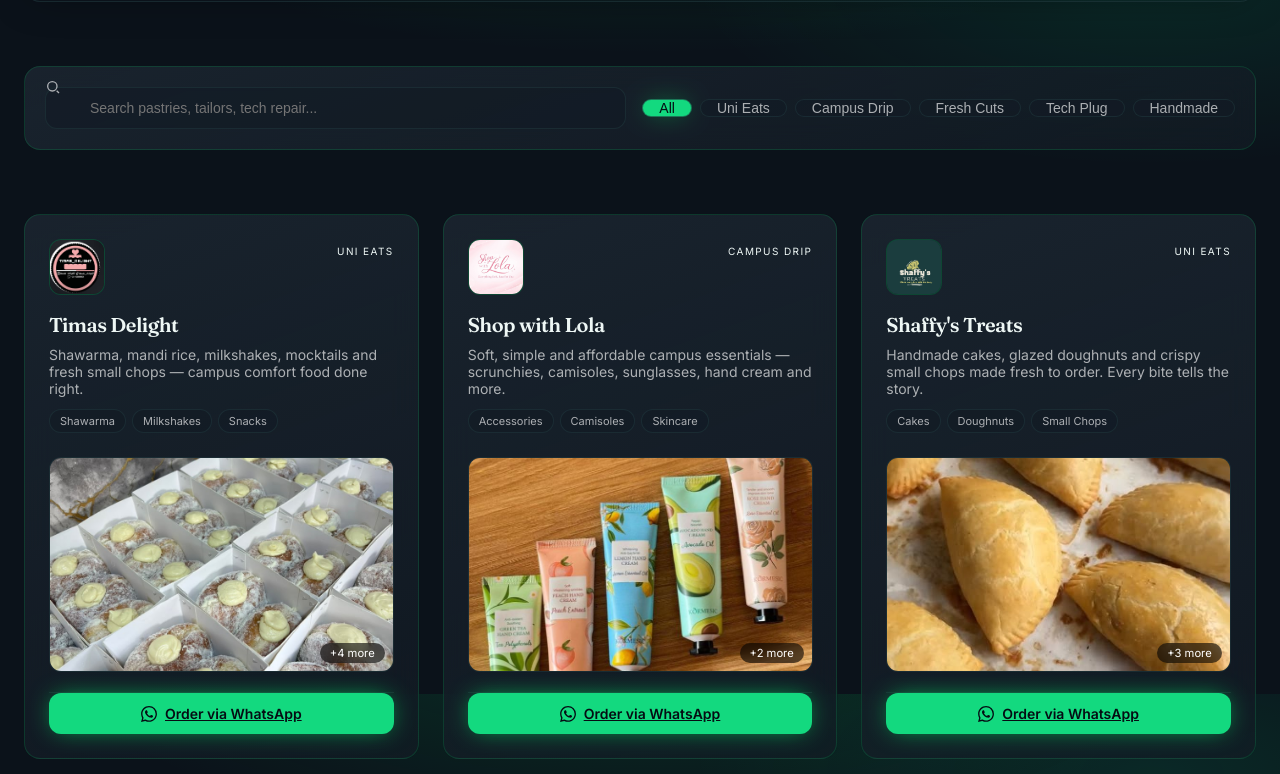
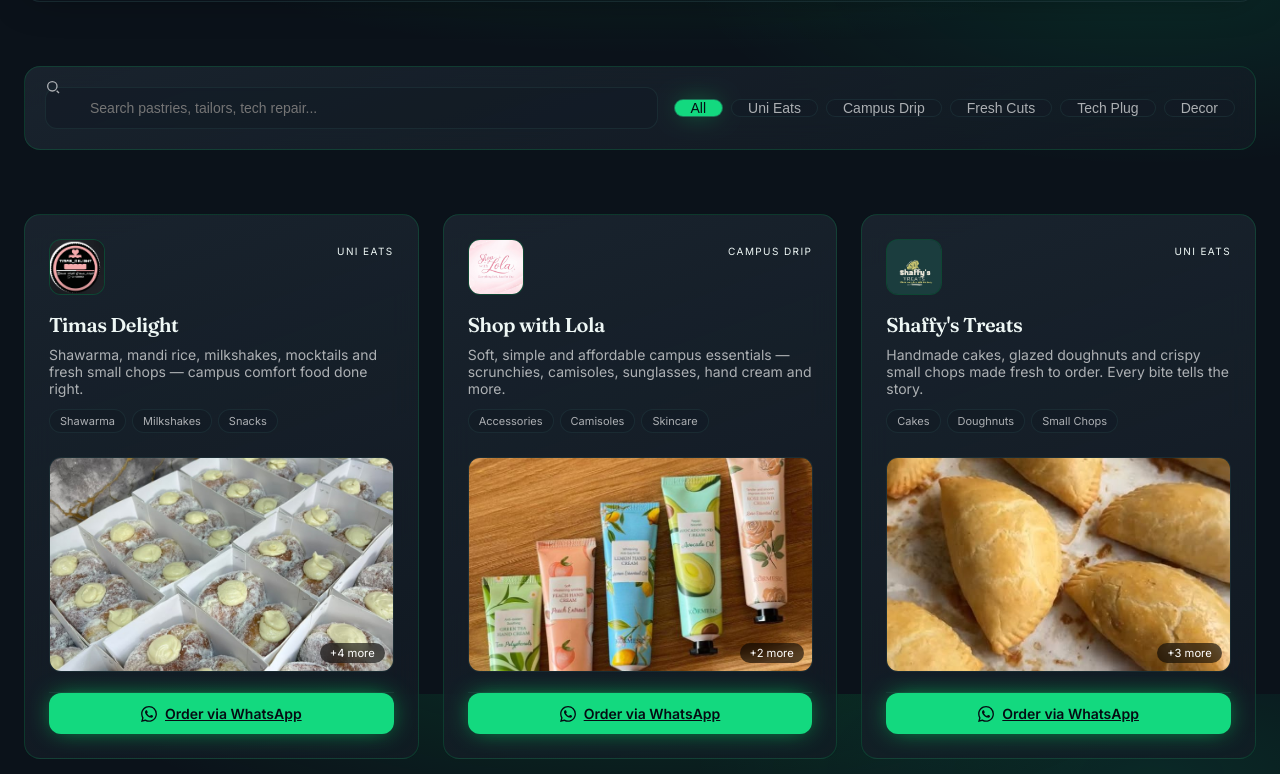
Before and after one commit to Embiem-Agriccode/fud-hub, a React (Vite) app: page / in a window 1280 px wide. Shown: the part 906-1680 px from the top of the page. Built offline with nearby package versions, Linux system fonts and the light colour scheme.

Commit message:
fixed matashi tag

```diff
--- a/src/App.tsx
+++ b/src/App.tsx
@@ -16,7 +16,7 @@
 };
 
 // ── Data ──────────────────────────────────────────────────────────────────────
-const CATEGORIES = ["All", "Uni Eats", "Campus Drip", "Fresh Cuts", "Tech Plug", "Handmade"] as const;
+const CATEGORIES = ["All", "Uni Eats", "Campus Drip", "Fresh Cuts", "Tech Plug", "Decor"] as const;
 
 const BUSINESSES: Business[] = [
 
@@ -208,7 +208,7 @@
     category: "Campus Drip",
     initials: "M",
     description: "Traditional Hausa caps - embroidered, colored, plain. Fila, tangaran, campus styles",
-    tags:  ["Boots", "Timberland", "Watches", "Streetwear", "Sneakers", "Cloth"],
+    tags:  ["HausaCap", "Fila", "Tangaran", "TraditionalWear", "CampusWear", "Embroidered"],
     whatsapp: "2348029943729",
     accent: "from-cyan-400/25 to-emerald-400/15",
     logo: "/matashilogo.jpeg",
```
